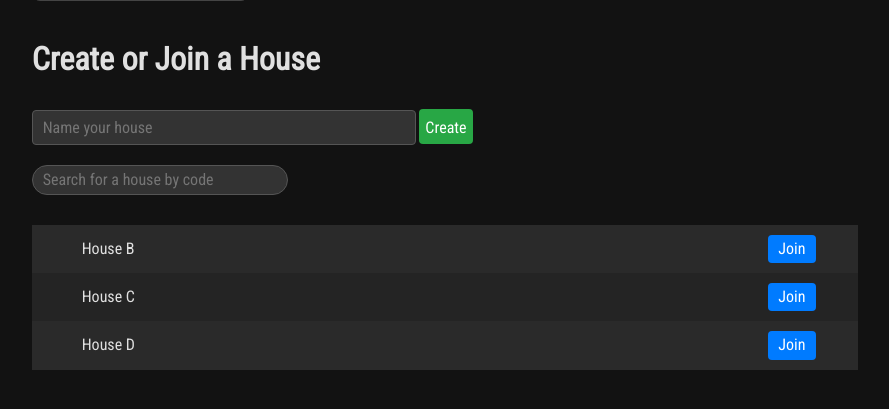
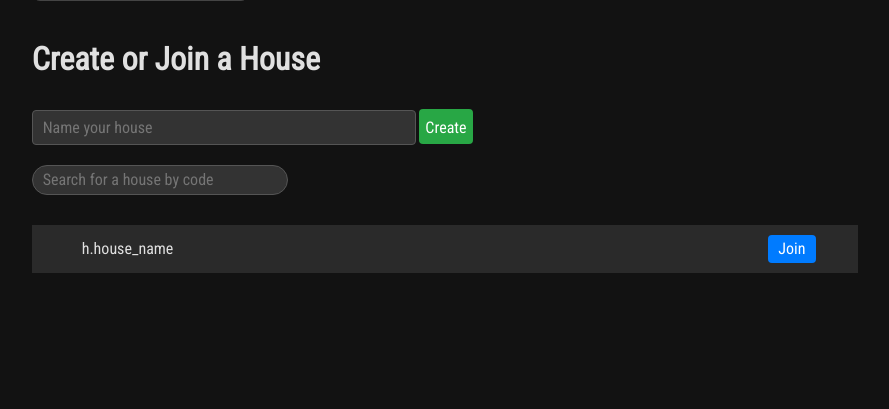
Before and after one commit to RWang-Dev/Community-Housing-App, a Flask app: page /user/home in a window 1280 px wide. Shown: the part 263-672 px from the top of the page, without its empty margins (195-1084 px from the left). Run offline with Flask 3, Linux system fonts and the light colour scheme; a database or web service that is not in the repository returns one stand-in record (values such as "Sample title"); some libraries are stand-ins or nearby versions.

Commit message:
backend creation for user home

```diff
--- a/data.py
+++ b/data.py
@@ -46,7 +46,7 @@ def get_db_cursor(commit=False):
       finally:
           cursor.close()
 
-def add_user_account(username, email, password_hash):
+def create_user_account(username, email, password_hash):
     with get_db_cursor(True) as cur:
         current_app.logger.info("Adding user account %s", username)
         cur.execute("INSERT INTO user_accounts (username, email, password_hash) values (%s, %s, %s)", (username, email, password_hash))
@@ -55,3 +55,12 @@ def check_user_exists(username, password):
     with get_db_cursor() as cur:
         cur.execute("SELECT password_hash FROM user_accounts WHERE username = %s", (username,))
         return cur.fetchone()
+
+def create_house(house_name):
+    with get_db_cursor() as cur:
+        cur.execute("INSERT INTO houses (house_name) VALUES (%s)", (house_name))
+
+def get_houses():
+    with get_db_cursor() as cur:
+        cur.execute("SELECT house_name FROM houses")
+        return cur.fetchall()
--- a/server.py
+++ b/server.py
@@ -45,16 +45,23 @@ def create_acct():
         email = request.form.get("email")
         password = request.form.get("password")
         password_hash = bcrypt.generate_password_hash(password).decode('utf-8')
-        add_user_account(username, email, password_hash)
+        create_user_account(username, email, password_hash)
         return redirect("/user/home")
     else:
         return render_template('create_acct.html')
 
 
 # user home page
-@app.route('/user/home')
+@app.route('/user/home', methods=["GET", "POST"])
 def user_home():
-    return render_template('user_homeV2.html')
+    if request.method == "POST":
+        house_name = request.method.get("house-name")
+        create_house(house_name)
+        return redirect("/user/home")
+    else:
+        houses = get_houses()
+        print(houses)
+        return render_template('user_homeV2.html', houses=houses)
 
 # browse existing houses page (unauthenticated users can view this)
 @app.route('/browse')
--- a/templates/user_homeV2.html
+++ b/templates/user_homeV2.html
@@ -27,18 +27,12 @@
     <input class="search-house" placeholder="Search for a house by code">
     <table>
       <tbody>
-        <tr>
-          <td class="name-column">House B</td>
-          <td class="join-column"><button class="action-btn">Join</button></td>
-        </tr>
-        <tr>
-          <td class="name-column">House C</td>
-          <td><button class="action-btn">Join</button></td>
-        </tr>
-        <tr>
-          <td class="name-column">House D</td>
-          <td><button class="action-btn">Join</button></td>
-        </tr>
+        {% for h in houses %}
+          <tr>
+            <td class="name-column">h.house_name</td>
+            <td class="join-column"><button class="action-btn">Join</button></td>
+          </tr>
+        {% endfor %}
       </tbody>
     </table>
 
```
Also changed, not shown: schema.sql (+8 -0 lines).
